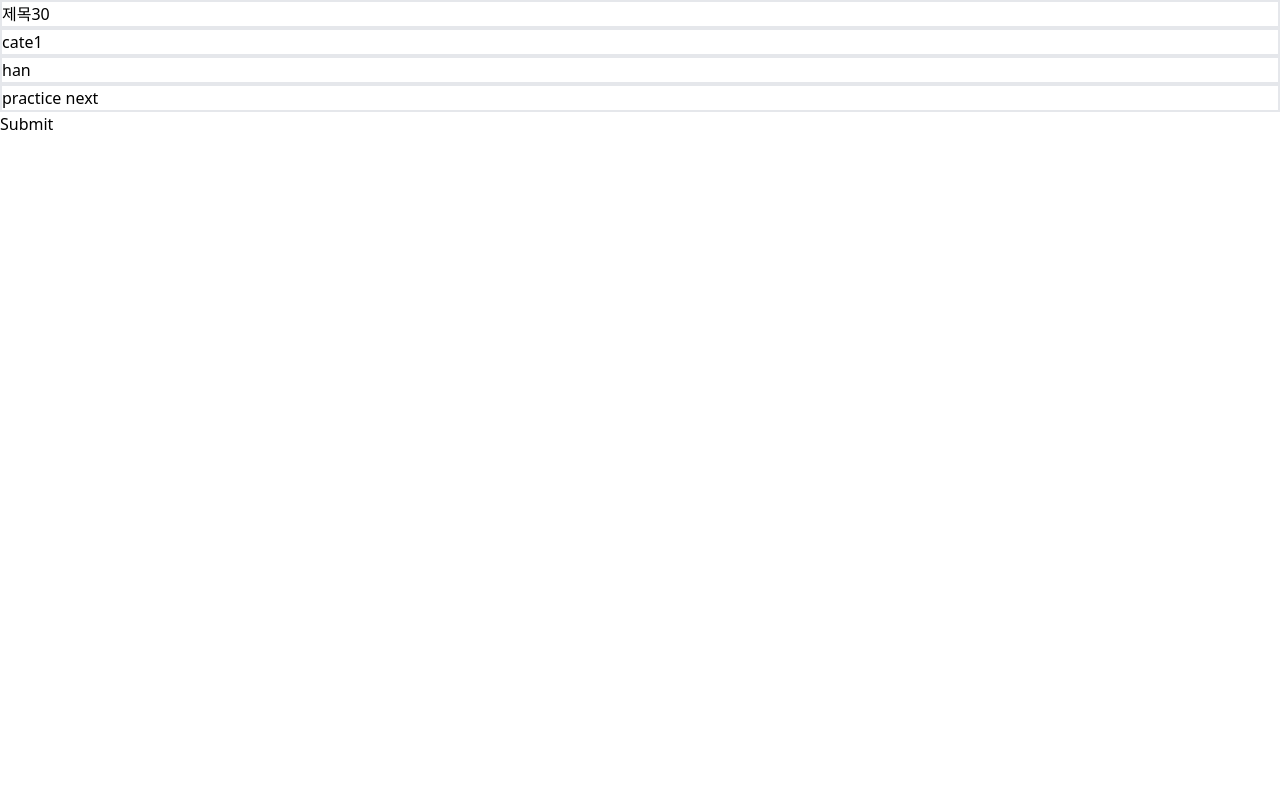
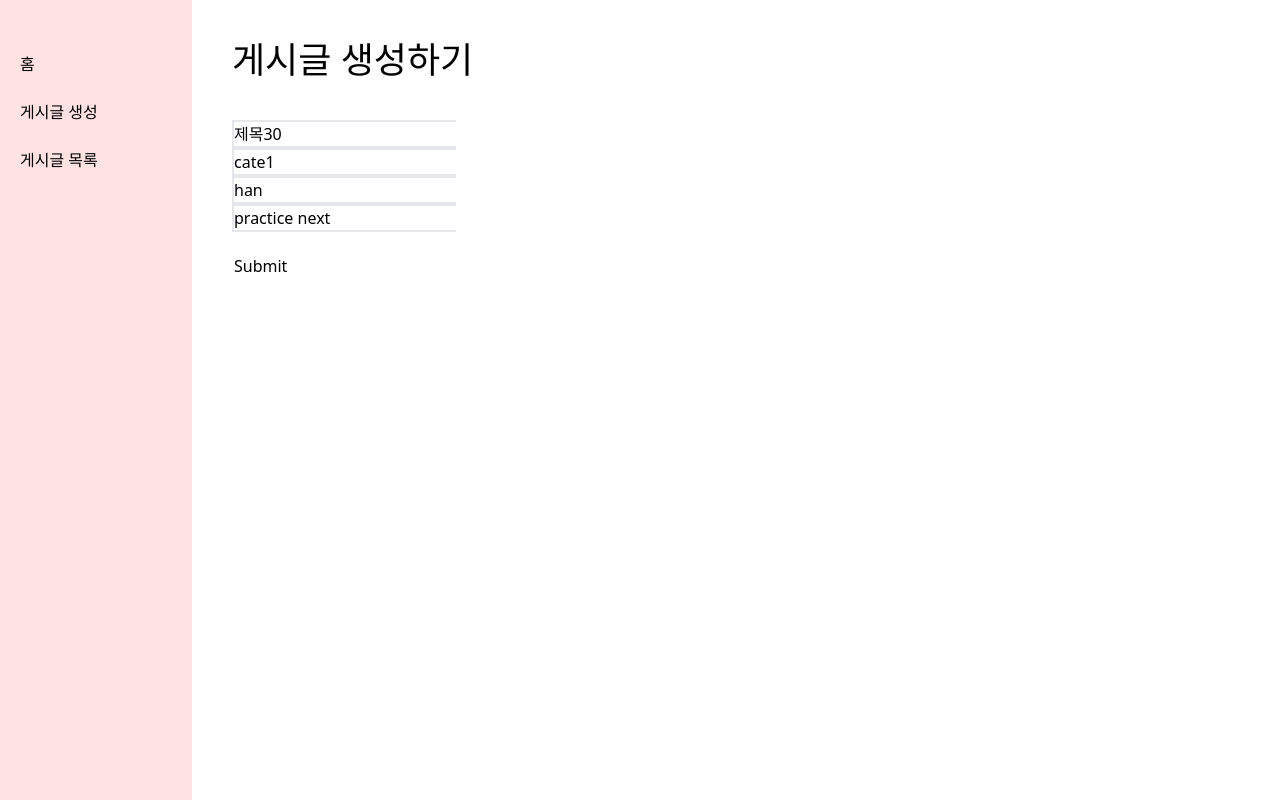
Before and after one commit to team-jdh/community_web, a Next.js app: page /post/new in a window 1280 px wide. Built offline with nearby package versions, Linux system fonts and the light colour scheme.

Commit message:
전역 레이아웃과 페이지 레이아웃 적용

```diff
--- /dev/null
+++ b/src/components/Navbar.tsx
@@ -0,0 +1,32 @@
+import Link from "next/link";
+
+const nav = [
+  {
+    title: "홈",
+    to: "/",
+  },
+  {
+    title: "게시글 생성",
+    to: "/post/new",
+  },
+  {
+    title: "게시글 목록",
+    to: "/post",
+  },
+];
+
+export const NavBar = () => {
+  return (
+    <ul className="bg-red-100 w-[15vw] pt-10 pl-5">
+      {nav.map(({ title, to }) => {
+        return (
+          <li key={title}>
+            <Link className="block py-3" href={to}>
+              {title}
+            </Link>
+          </li>
+        );
+      })}
+    </ul>
+  );
+};
--- /dev/null
+++ b/src/components/layouts/GlobalLayout.tsx
@@ -0,0 +1,11 @@
+import { FC, PropsWithChildren } from "react";
+import { NavBar } from "../Navbar";
+
+export const GlobalLayout: FC<PropsWithChildren> = ({ children }) => {
+  return (
+    <section className="flex flex-row h-[100vh]">
+      <NavBar />
+      <main className="flex flex-1 flex-col">{children}</main>
+    </section>
+  );
+};
--- /dev/null
+++ b/src/components/layouts/PageLayout.tsx
@@ -0,0 +1,14 @@
+import { FC, PropsWithChildren } from "react";
+
+interface Props extends PropsWithChildren {
+  title: string;
+}
+
+export const PageLayout: FC<Props> = ({ children, title }) => {
+  return (
+    <section className="mt-10 mx-10">
+      <div className="mb-10 text-4xl">{title}</div>
+      <section>{children}</section>
+    </section>
+  );
+};
--- a/src/pages/_app.tsx
+++ b/src/pages/_app.tsx
@@ -1,6 +1,20 @@
-import '@/styles/globals.css'
-import type { AppProps } from 'next/app'
+import { ReactElement, ReactNode } from "react";
+import { NextPage } from "next";
+import "@/styles/globals.css";
 
-export default function App({ Component, pageProps }: AppProps) {
-  return <Component {...pageProps} />
+import { GlobalLayout } from "@/components/layouts/GlobalLayout";
+import type { AppProps } from "next/app";
+
+export type NextPageWithLayout<P = {}, IP = P> = NextPage<P, IP> & {
+  getLayout?: (page: ReactElement) => ReactNode;
+};
+
+type AppPropsWithLayout = AppProps & {
+  Component: NextPageWithLayout;
+};
+
+export default function App({ Component, pageProps }: AppPropsWithLayout) {
+  const getLayout = Component.getLayout ?? ((page) => page);
+
+  return <GlobalLayout>{getLayout(<Component {...pageProps} />)}</GlobalLayout>;
 }
--- a/src/pages/_document.tsx
+++ b/src/pages/_document.tsx
@@ -1,4 +1,4 @@
-import { Html, Head, Main, NextScript } from 'next/document'
+import { Html, Head, Main, NextScript } from "next/document";
 
 export default function Document() {
   return (
@@ -9,5 +9,5 @@ export default function Document() {
         <NextScript />
       </body>
     </Html>
-  )
+  );
 }
--- a/src/pages/about/index.tsx
+++ /dev/null
@@ -1,5 +0,0 @@
-function About() {
-  return <div>About</div>;
-}
-
-export default About;
--- a/src/pages/api/hello.ts
+++ /dev/null
@@ -1,13 +0,0 @@
-// Next.js API route support: https://nextjs.org/docs/api-routes/introduction
-import type { NextApiRequest, NextApiResponse } from 'next'
-
-type Data = {
-  name: string
-}
-
-export default function handler(
-  req: NextApiRequest,
-  res: NextApiResponse<Data>
-) {
-  res.status(200).json({ name: 'John Doe' })
-}
--- a/src/pages/index.tsx
+++ b/src/pages/index.tsx
@@ -1,24 +1,18 @@
-import { Inter } from "next/font/google";
-import Link from "next/link";
+import { ReactElement } from "react";
+import { PageLayout } from "@/components/layouts/PageLayout";
 
-const inter = Inter({ subsets: ["latin"] });
+import { NextPageWithLayout } from "./_app";
 
-export default function Home() {
+const Page: NextPageWithLayout = () => {
+  return <div>It is Home page</div>;
+};
+
+Page.getLayout = function getLayout(page: ReactElement) {
   return (
-    <div className="m-10">
-      <h1 className="text-4xl">Home</h1>
-      <div className="mb-10" />
-      <ul>
-        <li className="py-3">
-          <Link href="/about">ssg page</Link>
-        </li>
-        <li className="py-3">
-          <Link href="/post/new">게시글 생성</Link>
-        </li>
-        <li className="py-3">
-          <Link href="/post">게시글 목록</Link>
-        </li>
-      </ul>
-    </div>
+    <PageLayout title="Home">
+      <div>{page}</div>
+    </PageLayout>
   );
-}
+};
+
+export default Page;
--- a/src/pages/post/index.tsx
+++ b/src/pages/post/index.tsx
@@ -3,6 +3,10 @@ import { useRouter } from "next/router";
 
 import { Pagination } from "@/components/Pagination";
 import { Post } from "@/types/Post";
+import { PageLayout } from "@/components/layouts/PageLayout";
+
+import { NextPageWithLayout } from "../_app";
+import { ReactElement } from "react";
 
 interface Props {
   list: Post[];
@@ -24,7 +28,7 @@ export const getServerSideProps = (async ({ query }) => {
   };
 }) satisfies GetServerSideProps<Props>;
 
-const Post = ({ list, totalCount }: Props) => {
+const Page: NextPageWithLayout<Props> = ({ list, totalCount }) => {
   const router = useRouter();
   const page = Number(router.query.page ?? 1);
   const size = Number(router.query.size ?? 10);
@@ -37,9 +41,7 @@ const Post = ({ list, totalCount }: Props) => {
   };
 
   return (
-    <div className="m-10">
-      <div className="text-3xl">게시글 목록</div>
-      <div className="mb-5" />
+    <div>
       {list.map((post) => {
         return (
           <div key={post.postId} className="p-5 border-2">
@@ -61,4 +63,12 @@ const Post = ({ list, totalCount }: Props) => {
   );
 };
 
-export default Post;
+Page.getLayout = function getLayout(page: ReactElement) {
+  return (
+    <PageLayout title="게시글 목록">
+      <div>{page}</div>
+    </PageLayout>
+  );
+};
+
+export default Page;
--- a/src/pages/post/new/index.tsx
+++ b/src/pages/post/new/index.tsx
@@ -1,6 +1,8 @@
-import React, { useState, FormEvent } from "react";
+import React, { useState, FormEvent, ReactElement } from "react";
 import { useRouter } from "next/router";
 import _ from "lodash";
+import { PageLayout } from "@/components/layouts/PageLayout";
+import { NextPageWithLayout } from "@/pages/_app";
 
 const define = {
   title: "제목30",
@@ -25,7 +27,7 @@ const requestPost = async (form: Record<string, HTMLInputElement>) => {
   return data.isSuccess;
 };
 
-export default function PostNewPage() {
+const Page: NextPageWithLayout = () => {
   const [isLoading, setIsLoading] = useState<boolean>(false);
   const [error, setError] = useState<string | null>(null);
 
@@ -55,7 +57,7 @@ export default function PostNewPage() {
 
   const inputs = _.entries(define).map(([key, value]) => {
     return (
-      <div key={key} className="border-2">
+      <div key={key} className="border-2 w-56">
         <input type="text" name={key} defaultValue={value} />
       </div>
     );
@@ -68,9 +70,23 @@ export default function PostNewPage() {
   return (
     <form onSubmit={onSubmit}>
       {inputs}
-      <button type="submit" disabled={isLoading}>
+      <button
+        type="submit"
+        disabled={isLoading}
+        className="mt-5 border-2 border-[#fff]"
+      >
         {isLoading ? "Loading..." : "Submit"}
       </button>
     </form>
   );
-}
+};
+
+Page.getLayout = function getLayout(page: ReactElement) {
+  return (
+    <PageLayout title="게시글 생성하기">
+      <div>{page}</div>
+    </PageLayout>
+  );
+};
+
+export default Page;
```
